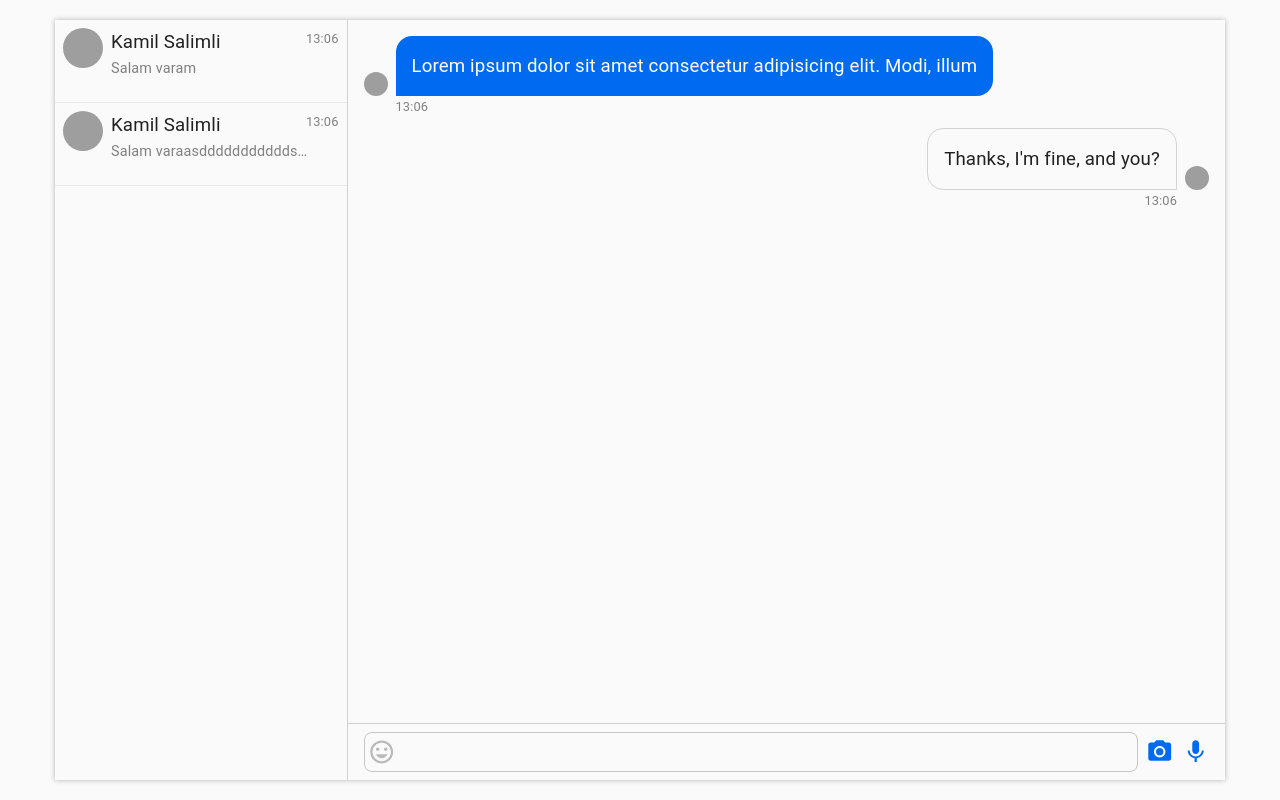
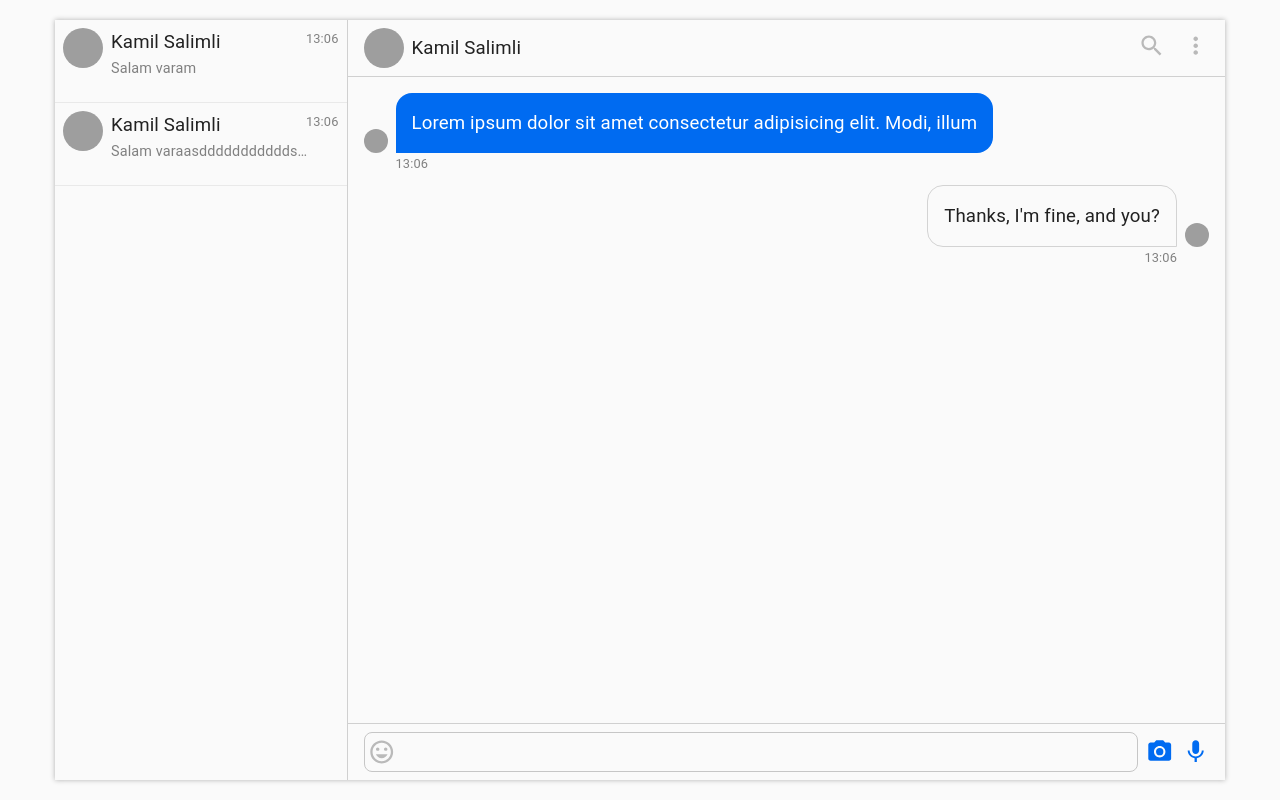
Before and after one commit to KamilHs/Advanced-Chat-Client, a React (Create React App) app: page / in a window 1280 px wide. Built offline with nearby package versions, Linux system fonts and the light colour scheme; grey boxes are pictures that could not be loaded.

Commit message:
ChatHeader added

```diff
--- a/src/modules/Home/components/Chat/Chat.tsx
+++ b/src/modules/Home/components/Chat/Chat.tsx
@@ -3,9 +3,7 @@ import { makeStyles, Theme, Box } from "@material-ui/core";
 
 import { Messages } from "./Messages/Messages";
 import { ChatInput } from "./ChatInput/ChatInput";
-
-
-
+import { ChatHeader } from "./ChatHeader/ChatHeader";
 
 const useStyles = makeStyles((theme: Theme) => (
     {
@@ -14,7 +12,7 @@ const useStyles = makeStyles((theme: Theme) => (
             display: "flex",
             flexDirection: "column",
             justifyContent: "space-between"
-        }
+        },
     }
 ));
 
@@ -22,7 +20,8 @@ export const Chat: React.FC = () => {
     const classes = useStyles();
     return (
         <Box className={classes.container}>
-            <Messages />
+            <ChatHeader />
+            <Messages/>
             <ChatInput />
         </Box>
     )
--- /dev/null
+++ b/src/modules/Home/components/Chat/ChatHeader/ChatHeader.tsx
@@ -0,0 +1,44 @@
+import React from "react";
+import { makeStyles, Theme, Box, Avatar, Typography } from "@material-ui/core";
+import SearchIcon from '@material-ui/icons/Search';
+import MoreVertIcon from '@material-ui/icons/MoreVert';
+
+const useStyles = makeStyles((theme: Theme) => (
+    {
+        container: {
+            display: "flex",
+            justifyContent: "space-between",
+            alignItems: "center",
+            padding: `${theme.spacing(1)}px ${theme.spacing(2)}px`,
+            borderBottom: "1px solid #d0d0d0",
+        },
+        author: {
+            marginLeft: theme.spacing(1)
+        },
+        icon: {
+            cursor: "pointer"
+        },
+        moreIcon: {
+            marginLeft: theme.spacing(2)
+        }
+    }
+));
+
+export const ChatHeader: React.FC = () => {
+    const classes = useStyles();
+    return (
+        <Box className={classes.container}>
+            <Box
+                display="flex"
+                alignItems="center"
+            >
+                <Avatar src="https://png.pngtree.com/png-vector/20190710/ourmid/pngtree-user-vector-avatar-png-image_1541962.jpg" alt="avatar" />
+                <Typography className={classes.author} variant="body1">Kamil Salimli</Typography>
+            </Box>
+            <Box>
+                <SearchIcon color="disabled" className={classes.icon} />
+                <MoreVertIcon color="disabled" className={[classes.icon, classes.moreIcon].join(" ")} />
+            </Box>
+        </Box>
+    )
+}
--- a/src/modules/Home/components/Chat/Messages/Messages.tsx
+++ b/src/modules/Home/components/Chat/Messages/Messages.tsx
@@ -50,6 +50,7 @@ const useStyles = makeStyles((theme: Theme) => (
     {
         container: {
             padding: theme.spacing(2),
+            flexGrow: 2
         }
     }
 ));
```
Also changed, not shown: 1 other file (tests, documents, lock files or other folders).
